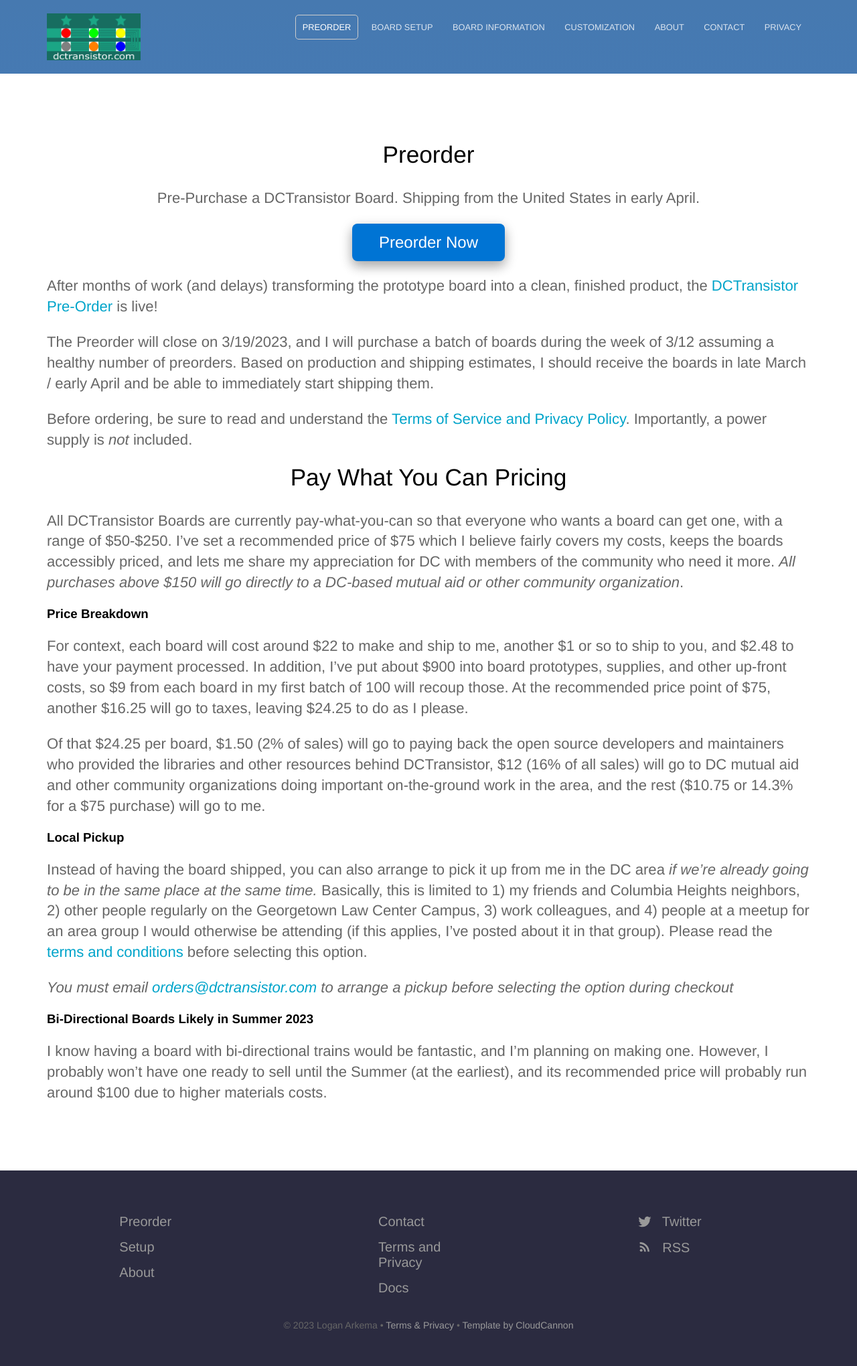
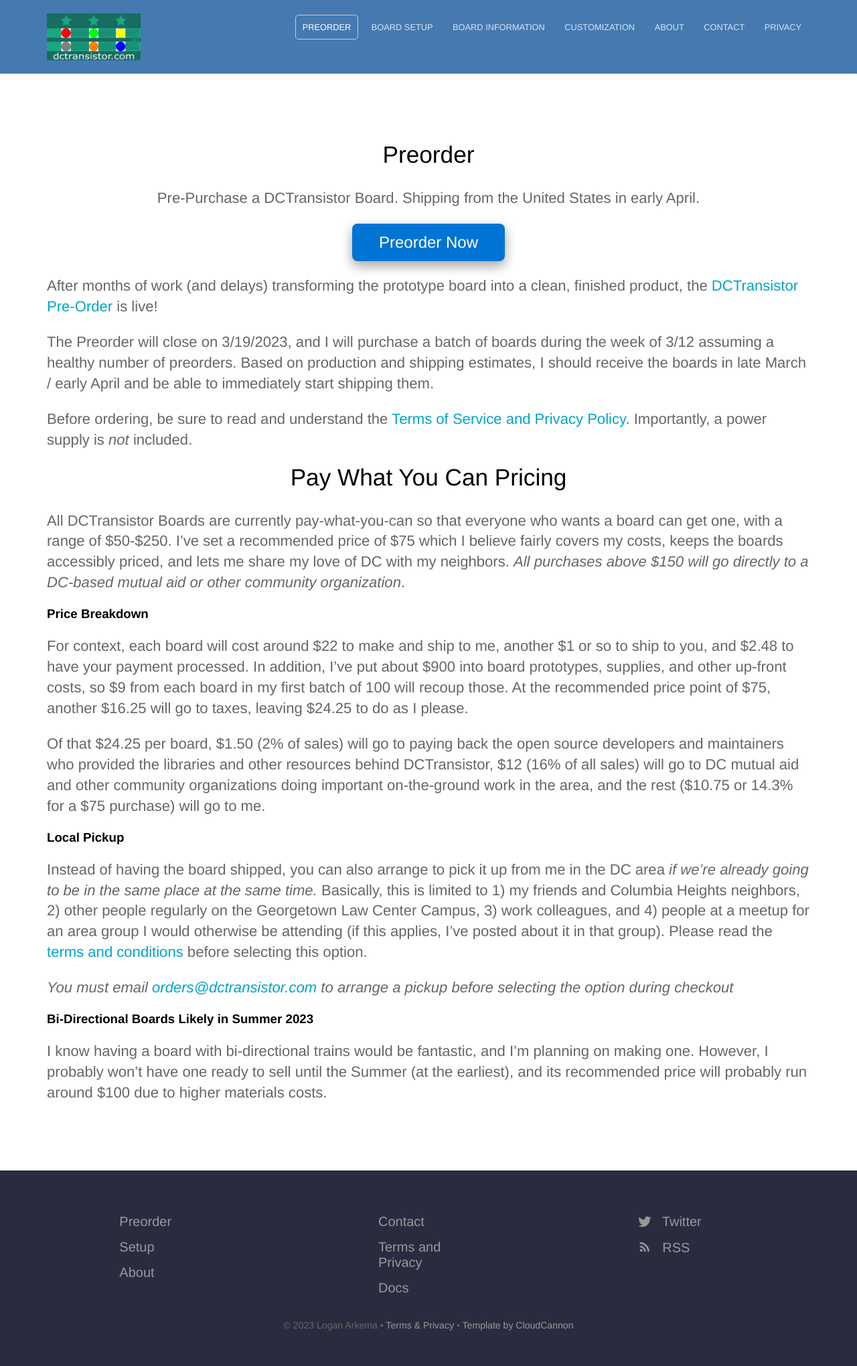
Before and after one commit to LArkema/dctransistor_website, a Jekyll site: the page built from preorder.md, in a window 1280 px wide. Shown: the whole page at 67% size. Built offline with Jekyll 4.4.1, drawn with Linux system fonts in a browser that asks for light colours.

Commit message:
Tweak preorder page

```diff
--- a/preorder.md
+++ b/preorder.md
@@ -13,7 +13,7 @@
 Before ordering, be sure to read and understand the [Terms of Service and Privacy Policy](/terms-and-privacy). Importantly, a power supply is *not* included.
 
 ## Pay What You Can Pricing
-All DCTransistor Boards are currently pay-what-you-can so that everyone who wants a board can get one, with a range of $50-$250. I've set a recommended price of $75 which I believe fairly covers my costs, keeps the boards accessibly priced, and lets me share my appreciation for DC with members of the community who need it more. *All purchases above $150 will go directly to a DC-based mutual aid or other community organization*.
+All DCTransistor Boards are currently pay-what-you-can so that everyone who wants a board can get one, with a range of $50-$250. I've set a recommended price of $75 which I believe fairly covers my costs, keeps the boards accessibly priced, and lets me share my love of DC with my neighbors. *All purchases above $150 will go directly to a DC-based mutual aid or other community organization*.
 
 ### Price Breakdown
 For context, each board will cost around $22 to make and ship to me, another $1 or so to ship to you, and $2.48 to have your payment processed. In addition, I've put about $900 into board prototypes, supplies, and other up-front costs, so $9 from each board in my first batch of 100 will recoup those. At the recommended price point of $75, another $16.25 will go to taxes, leaving $24.25 to do as I please.
```
Also changed, not shown: other parts of preorder.md (+1 -0 lines).
